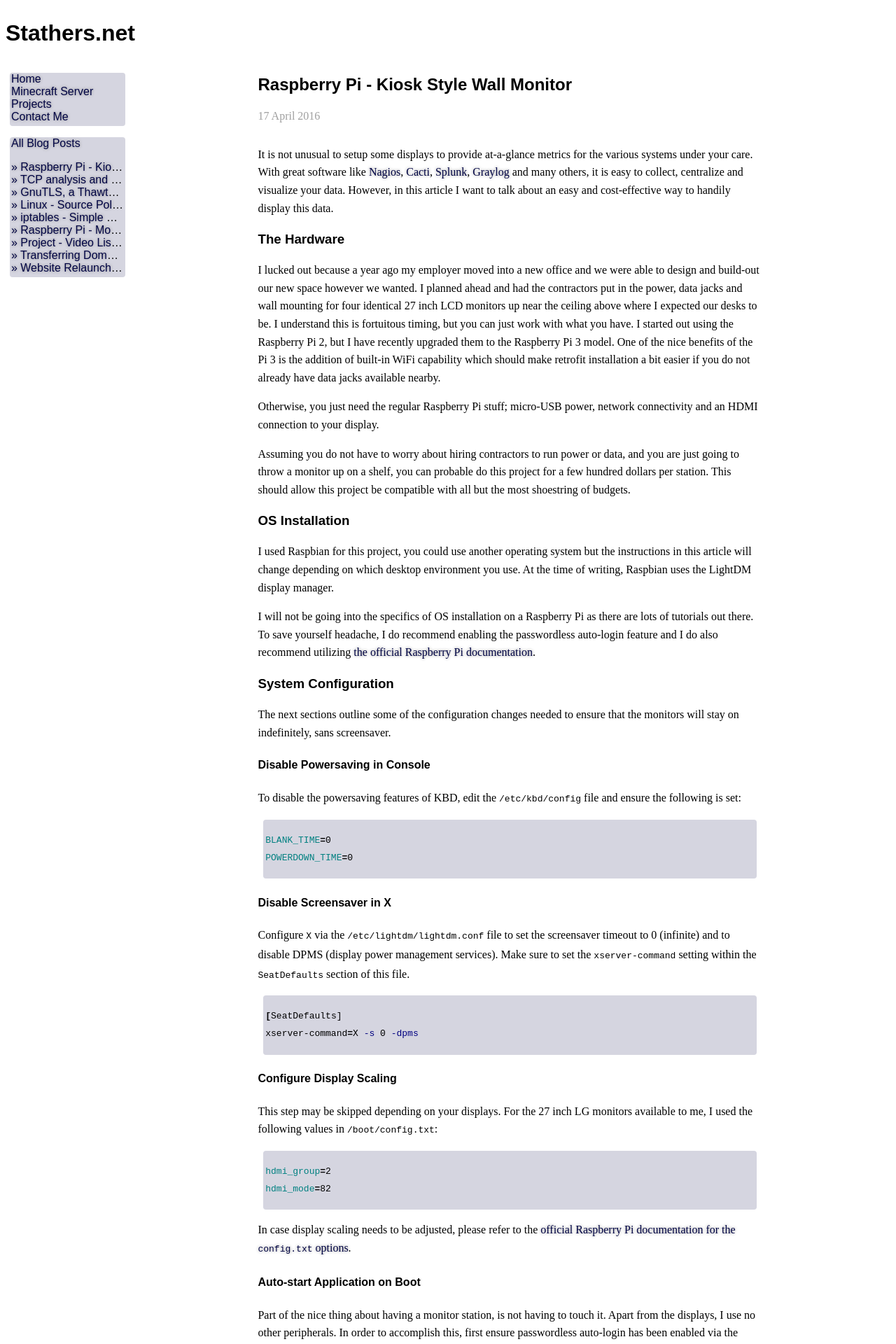
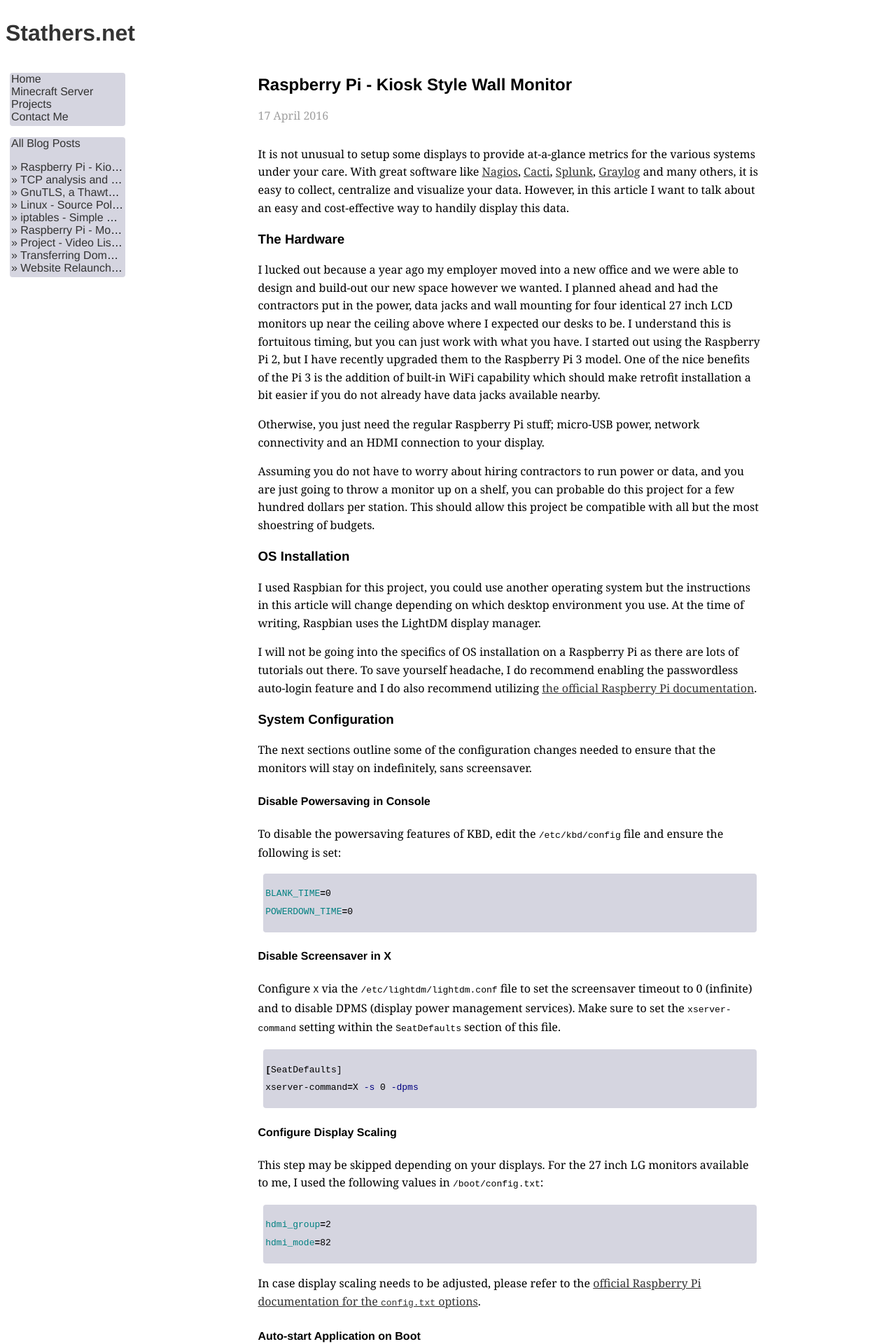
Before and after one commit to mstathers/stathers-net, a Jekyll site: the page built from index.html, in a window 1280 px wide. Shown: the top 1920 px of the page at 70% size. Built offline with Jekyll 4.4.1, drawn with Linux system fonts in a browser that asks for light colours; the list of posts is cut into pages by our own code.

Commit message:
Updated styling.

```diff
--- a/_config.yml
+++ b/_config.yml
@@ -1,5 +1,7 @@
 highlighter: pygments
 url: http://stathers.net
+
+gems: [jekyll-paginate]
 
 host: 127.0.0.1
 paginate: 1
--- a/css/style.css
+++ b/css/style.css
@@ -1,11 +1,11 @@
 body {
-    font-family: sans-serif;
+    font-family: "Helvetica", "Arial", "sans-serif";
     display: flex;
     flex-flow: row wrap;
 }
 
 h1,h2,h3,h4 {
-    font-family: sans-serif;
+    font-family: "Helvetica", "Arial", "sans-serif";
 }
 
 .header, .nav_bar, .site, .footer {
@@ -29,25 +29,15 @@ h1,h2,h3,h4 {
     }
 }
 
-
-
-a:link, a:visited {
-    color: #000444;
-    text-decoration: none;
-    text-shadow: 0 0 4px #888;
-}
-a:hover, a:active {
-    color: grey;
-    text-decoration: none;
-}
-a.header {
-    color: #000000;
+.header a, .nav_bar a {
+    color: #333;
     text-decoration: none;
     text-shadow: none;
 }
 
-
-
+a {
+    color: #333;
+}
 
 .nav_bar {
     margin: 0.5%;
@@ -89,7 +79,7 @@ div.nav_ul_div {
     min-height: 650px;
     word-wrap: normal;
     margin: 0px auto;
-    font-family: serif;
+    font-family: "Georgia", "serif";
     font-size: 1em;
     line-height: 1.6em;
 }
```
Also changed, not shown: 1 other file.
